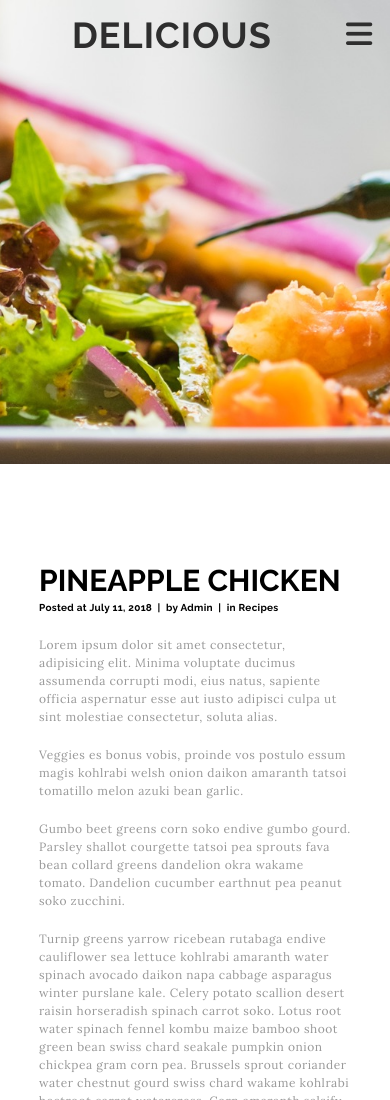
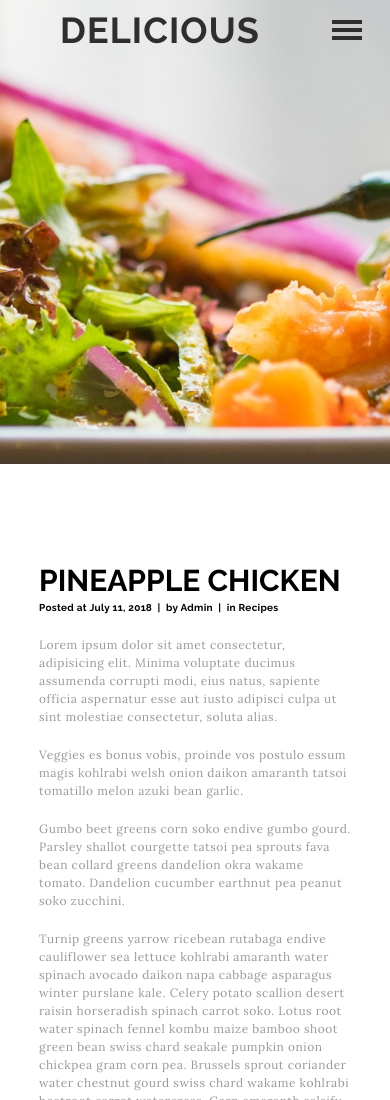
Before and after one commit to Ranjodhsandhu/ranjodhSinghProjectTwo, a plain HTML site: page blog.html in a window 390 px wide. Shown: the top 1100 px of the page. Drawn offline with Linux system fonts and the light colour scheme.

Commit message:
ham  menu animation

```diff
--- a/blog.html
+++ b/blog.html
@@ -25,25 +25,30 @@
                             delicious
                         </h1>
                     </div>
-                    <ul>
-                        <li><a href="./index.html">home</a></li>
+                    <ul class="menu">
+                        <li><a href="#" class="current">home</a></li>
                         <li><a href="#">about</a></li>
                         <li><a href="#">recipes</a></li>
                         <li><a href="#">nutrition</a></li>
-                        <li><a href="#"class="current">blog</a></li>
+                        <li><a href="./blog.html">blog</a></li>
                         <li><a href="#">shop</a></li>
                         <li><a href="./contact.html">contact</a></li>
                         <li class="shoppingBag">
                             <a href="#">
-                            <span class="ShoppingBagCount">
+                                <!-- shopping bag with the counter -->
+                                <span class="ShoppingBagCount">
                                     <i class="fas fa-shopping-bag"></i>
                                     <span class="countCircle"><span>2</span></span>
                                 </span>
                             </a>
                         </li>
+                        <!-- search button in menu -->
                         <li><a href="#"><i class="fas fa-search"></i></a></li>
                     </ul>
-                    <a href="#home" class="threeBars"><i class="fas fa-bars"></i></a>
+
+
+                    <input class="menu-btn" type="checkbox" id="menu-btn" />
+                    <label class="menu-icon" for="menu-btn"><i><span class="navicon threeBars"></span></i></label>
                 </nav>
             </div>
         </header>
--- a/styles/partials/_header.scss
+++ b/styles/partials/_header.scss
@@ -6,8 +6,6 @@ header{
     background-position: center;
     background-color:$brownGrey;
     color:$black;
-
-
     h1{
         font-size:3.6rem;
         line-height: 3.8rem;
@@ -34,8 +32,8 @@ header{
         li.shoppingBag{
             span{
                 position:relative;
+
                 .countCircle {
-                    display:inline-block;
                     line-height:1px;
                     border-radius:50%;
                     border:1px solid $mainGreen;
@@ -44,8 +42,7 @@ header{
                     position:absolute;
                     right:-6px;
                     bottom:-6px;
-                }
-                .countCircle span {
+                    span {
                         display:inline-block;
                         padding-top:50%;
                         padding-bottom:50%;
@@ -56,19 +53,19 @@ header{
                 }
             }
         }
+    }
     .headerLogo{
         flex:1 1 40%;
     }
     a{
         font-size:1.4rem;
         padding:10px;
+        transition:all 0.3s linear;
     }
+    a:hover{
+        color:$mainGreen;
     }
 
-.topBar .threeBars{
-    display:none;
-    font-size:3rem;
-    font-weight:bold;
 }
 header.homeHeader{
     background-image:url("../delicious-assets/home-1.jpeg");
@@ -85,3 +82,66 @@ header.blogHeader{
 header.contactHeader{
     background-image:url("../delicious-assets/contact-1.jpeg");
 }
+
+.topBar{
+    .menu-icon {
+        cursor: pointer;
+        display: inline-block;
+        padding: 20px 20px;
+        position: relative;
+        user-select: none;
+        .navicon {
+            background: $black;
+            display: block;
+            height: 4px;
+            position: relative;
+            transition: background .2s ease-out;
+            width: 30px;
+        }
+        .navicon:before,
+        .navicon:after {
+            background: $black;
+            content: '';
+            display: block;
+            height: 100%;
+            position: absolute;
+            transition: all .2s ease-out;
+            width: 100%;
+        }
+        .navicon:before {
+            top: 8px;
+        }
+        .navicon:after {
+            top: -8px;
+        }
+    }
+
+}
+
+/* menu button animation on click
+    This chunk of code is taken with all due respect from codepen, It was available under the MIT licence.
+*/
+.topBar {
+    .menu-btn {
+        display: none;
+    }
+    .menu-btn:checked ~ .menu {
+        max-height: 240px;
+    }
+    .menu-btn:checked ~ .menu-icon .navicon {
+        background: transparent;
+    }
+    .menu-btn:checked ~ .menu-icon .navicon:before {
+        transform: rotate(-45deg);
+    }
+    .menu-btn:checked ~ .menu-icon .navicon:after {
+        transform: rotate(45deg);
+    }
+    .menu-btn:checked ~ .menu-icon:not(.steps) .navicon:before,
+    .menu-btn:checked ~ .menu-icon:not(.steps) .navicon:after {
+        top: 0;
+    }
+}
+.topBar .menu-icon .navicon {
+    display:none;
+}
--- a/styles/partials/_homeResponsive.scss
+++ b/styles/partials/_homeResponsive.scss
@@ -46,13 +46,13 @@
     .headerLogo{
         text-align:center;
     }
-    .topBar .threeBars{
-        display:inline-block;
-    }
     .recipes{
         & > div:last-child ul{
             width:100%;
         }
+    }
+    .topBar .menu-icon .navicon {
+        display:block;
     }
 }
 @media(max-width:750px){
```
Also changed, not shown: contact.html (+9 -4 lines), index.html (+15 -2 lines), styles/styles.css. Lines whose indentation alone changed are shown as unchanged.
